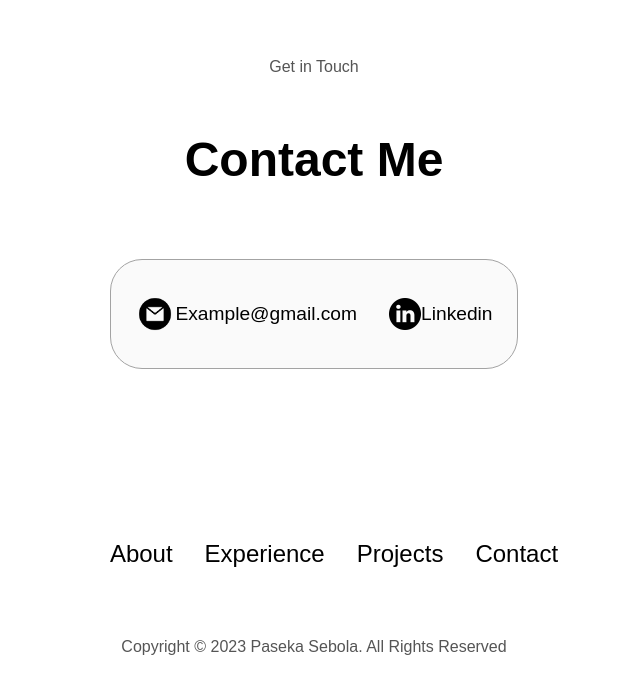
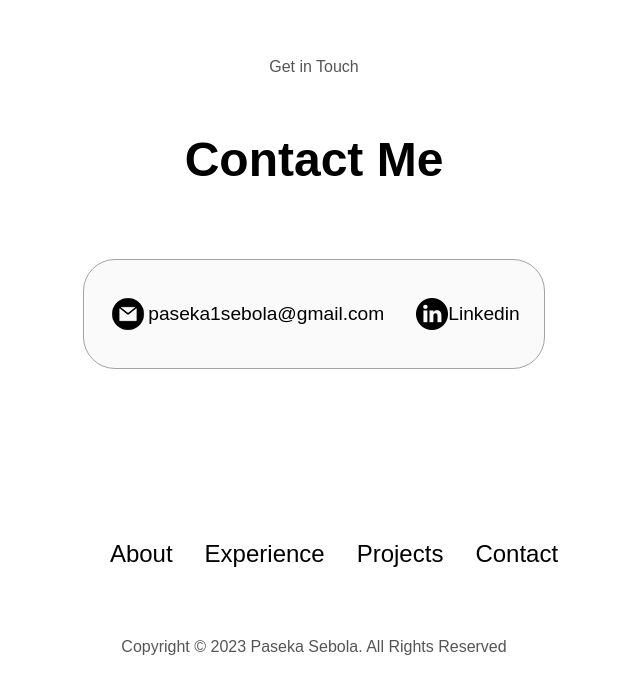
Before and after one commit to PasekaSebola/html-css-js-portfolio, a plain HTML site: page index.html in a window 1280 px wide. Shown: the part 4375-5069 px from the top of the page, without its empty margins (326-966 px from the left). Drawn offline with Linux system fonts and the light colour scheme.

Commit message:
Update index.html

```diff
--- a/index.html
+++ b/index.html
@@ -272,7 +272,7 @@
             <img src="./assets/email.png" alt="Email icon"
             class="icon contact-icon email-icon"
             >
-            <p><a href="mailto:paseka1sebola@gmail.com">Example@gmail.com</a></p>
+            <p><a href="mailto:paseka1sebola@gmail.com">paseka1sebola@gmail.com</a></p>
         </div>
         <div class="contact-info-container">
             <img src="./assets/linkedin.png" alt="Linkedin icon"
```
